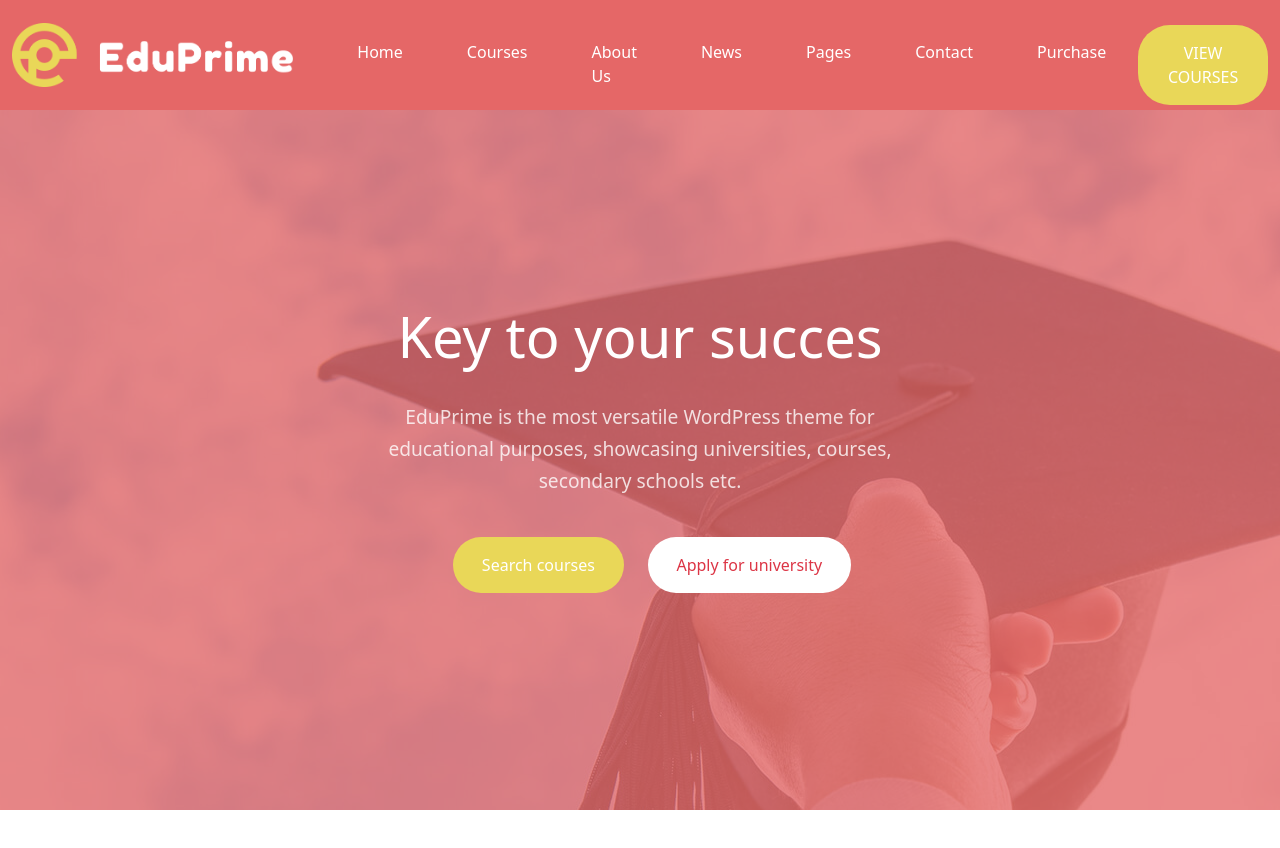
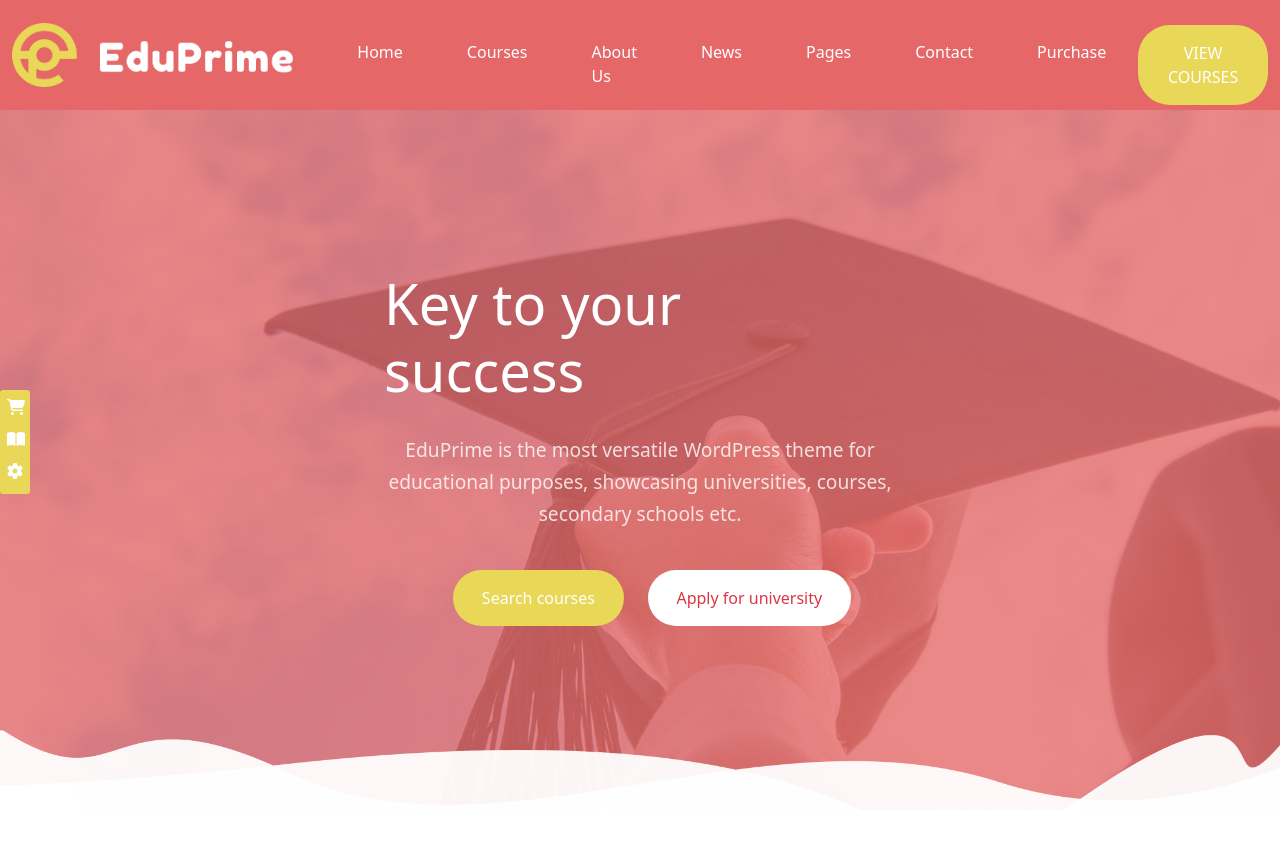
Before and after one commit to MarcoRomanohub/proj-html-vuejs, a Vue app: page / in a window 1280 px wide. Shown: the top 848 px of the page. Built offline with nearby package versions, Linux system fonts and the light colour scheme.

Commit message:
[add] jumbotron

```diff
--- a/src/components/Header.vue
+++ b/src/components/Header.vue
@@ -34,7 +34,7 @@ header {
   height: 110px;
   width: 100vw;
   background-color: var(--primary-color);
-
+  z-index: 999;
   .logo {
     width: 300px;
   }
--- a/src/components/partials/jumbotron.vue
+++ b/src/components/partials/jumbotron.vue
@@ -7,9 +7,16 @@ export default {
 
 <template>
  <div id="jumbotron" class="red">
+  <div class="side-nav ">
+    <ul>
+      <li><a href="#"><i class="fa-solid fa-cart-shopping"></i></a></li>
+      <li class="my-2"><a href="#"><i class="fa-solid fa-book-open"></i></a></li>
+      <li><a href="#"><i class="fa-solid fa-gear"></i></a></li>
+    </ul>
+  </div>
   <div class="jumbo-container">
     <div class="cta w-100 h-100  d-flex flex-column  justify-content-center align-items-center ">
-      <h2>Key to your succes</h2>
+      <h2>Key to your success</h2>
       <p class=" text-center ">EduPrime is the most versatile WordPress theme for educational purposes, showcasing universities, courses, secondary schools etc.</p>
       <div class="cta-btn d-flex my-4 ">
         <button class=" btn btn-secondary yellow-btn mx-4 ">Search courses</button>
@@ -17,16 +24,43 @@ export default {
       </div>
     </div>
   </div>
+  <div class="wave">
+    <img src="/public/edu/img/Wave-1.png" alt="">
+  </div>
  </div>
 </template>
 
 <style lang="scss" scoped>
   #jumbotron{
+    position: relative;
     color: white;
     height: 700px;
     width: 100%;
     background-image: url(/public/edu/img/theme_slider2_bg-1.jpg);
+    background-size: cover;
+    background-repeat: no-repeat;
     box-shadow: inset 0 0 0 99999px #e56767c7;
+    .side-nav{
+      height: auto;
+      width: 30px;
+      background-color: var(--yellow-btn);
+      position: absolute;
+      left: 0;
+      top: 40%;
+      border-radius: 0.2rem;
+      ul{
+        position: relative;
+        right: 25px;
+        top: 5px;
+
+        li{
+          a{
+            color: white;
+          }
+
+        }
+      }
+    }
     .jumbo-container{
       margin: 0 auto;
       width: 40%;
@@ -48,8 +82,15 @@ export default {
         }
         .cta-btn button:last-child {
           background-color: white;
+          &:hover{
+            background-color: #e56767c7;
+          }
         }
       }
+    }
+    .wave{
+      position: absolute;
+      bottom: 0;
     }
   }
 
```
